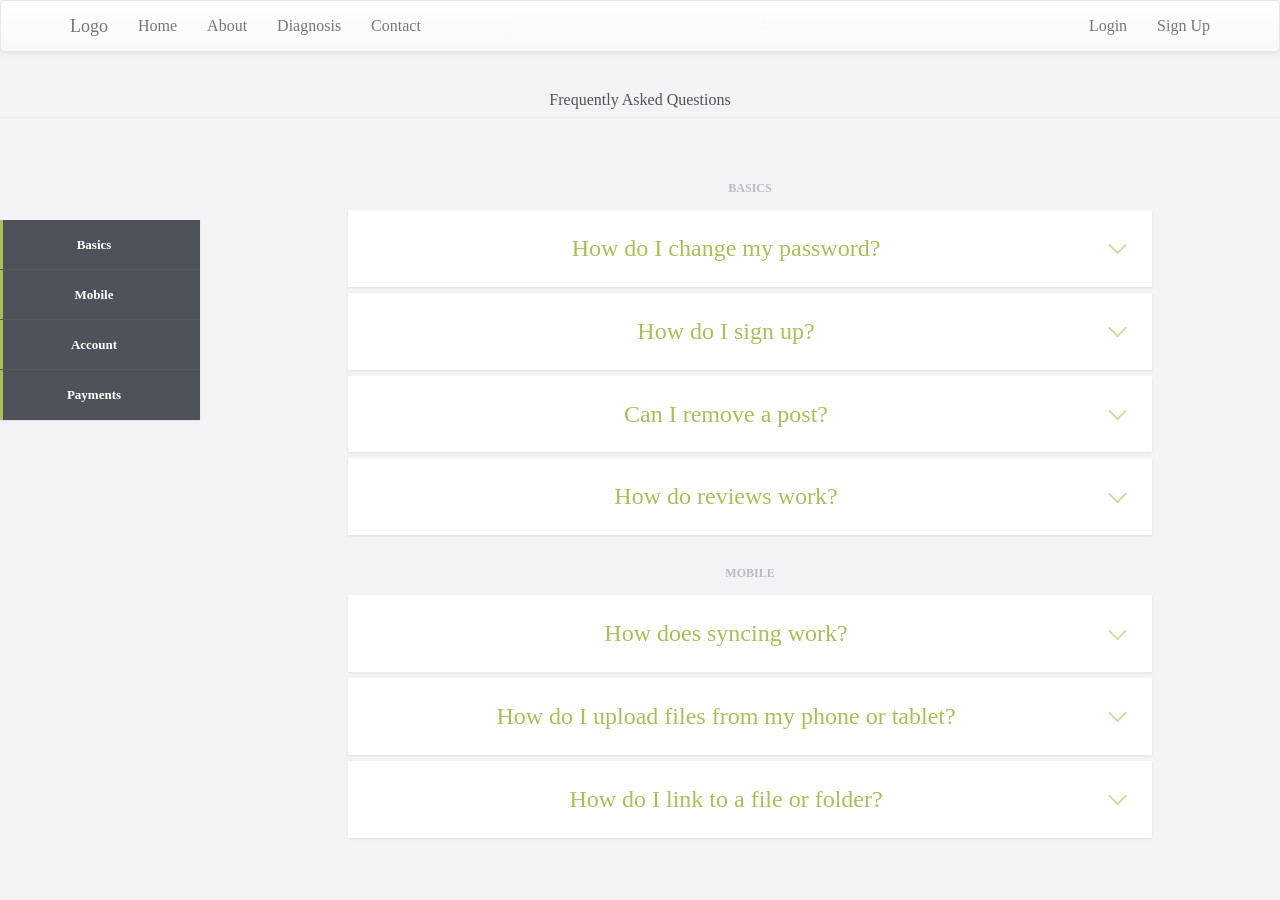
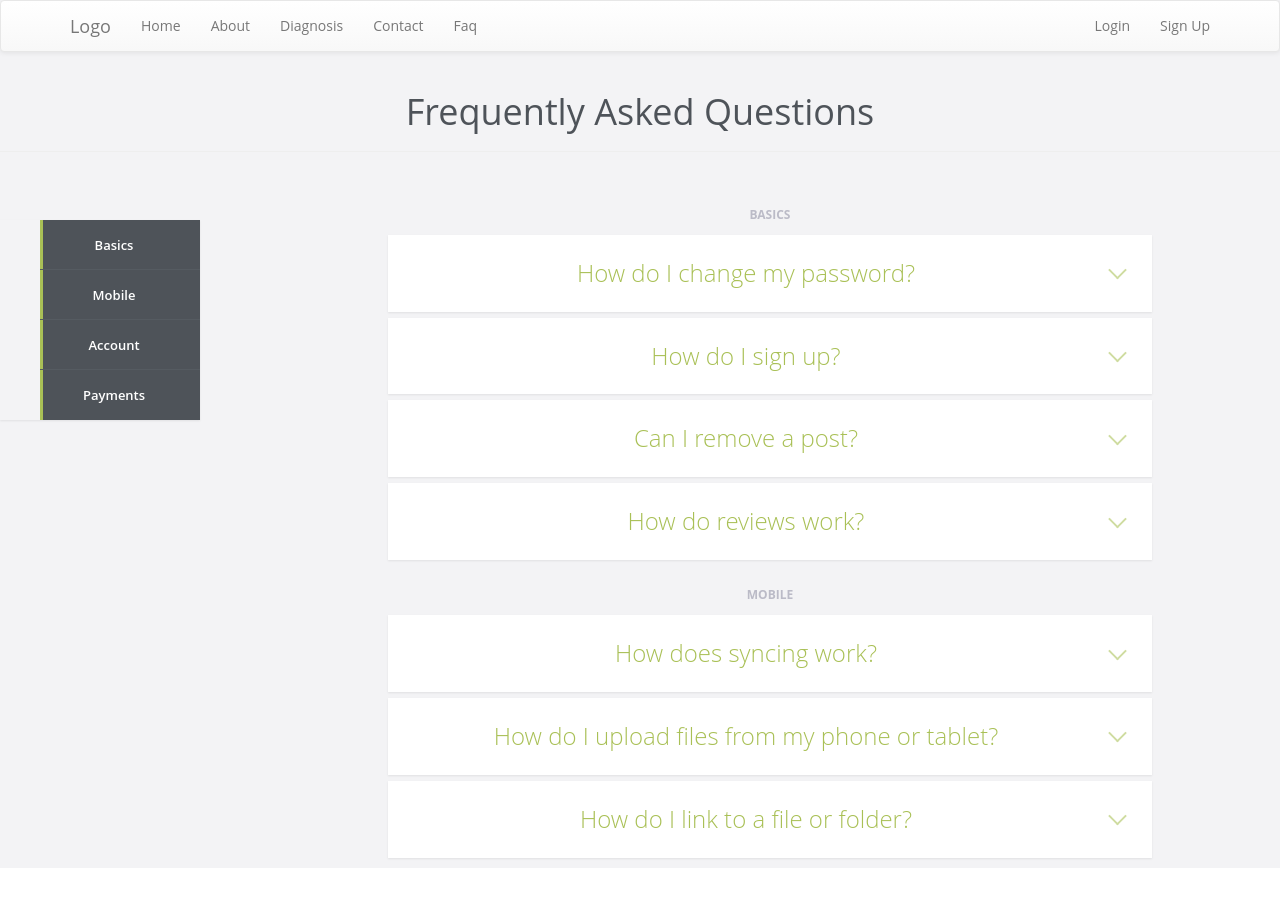
Before and after one commit to Cs-691/NewUI, a React (Create React App) app: page /faq in a window 1280 px wide. Shown: the top 900 px of the page. Built offline with nearby package versions, Linux system fonts and the light colour scheme.

Commit message:
fix styling issue and add faq option in nav bar

```diff
--- a/src/Components/NavBarLoggedIn/NavBarLoggedIn.js
+++ b/src/Components/NavBarLoggedIn/NavBarLoggedIn.js
@@ -54,6 +54,9 @@ OnLogin()
       <NavItem eventKey={4} href="/contact">
         Contact
       </NavItem>
+      <NavItem eventKey={5} href="/faq">
+        Faq
+      </NavItem>
 
     </Nav>
 
--- a/src/Components/NavBarLoggedOut/NavBarLoggedOut.js
+++ b/src/Components/NavBarLoggedOut/NavBarLoggedOut.js
@@ -44,6 +44,9 @@ this.props.logout();
     <NavItem eventKey={4} href="/contact">
       Contact
     </NavItem>
+    <NavItem eventKey={5} href="/faq">
+        Faq
+      </NavItem>
 
   </Nav>
 
--- a/src/Containers/Pages/FaqPage/FaqPage.js
+++ b/src/Containers/Pages/FaqPage/FaqPage.js
@@ -56,7 +56,7 @@ class FaqPage extends Component {
 
     return (
 
-      <div>
+      <div id="faqPage">
 
         <NavigationBar />
         <PageHeader>
--- a/src/Containers/Pages/FaqPage/css/reset.css
+++ b/src/Containers/Pages/FaqPage/css/reset.css
@@ -3,32 +3,12 @@
    License: none (public domain)
 */
 
-html, body, div, span, applet, object, iframe,
-h1, h2, h3, h4, h5, h6, p, blockquote, pre,
-a, abbr, acronym, address, big, cite, code,
-del, dfn, em, img, ins, kbd, q, s, samp,
-small, strike, strong, sub, sup, tt, var,
-b, u, i, center,
-dl, dt, dd, ol, ul, li,
-fieldset, form, label, legend,
-table, caption, tbody, tfoot, thead, tr, th, td,
-article, aside, canvas, details, embed,
-figure, figcaption, footer, header, hgroup,
-menu, nav, output, ruby, section, summary,
-time, mark, audio, video {
-	margin: 0;
-	padding: 0;
-	border: 0;
-	font-size: 100%;
-	font: inherit;
-	vertical-align: baseline;
-}
 /* HTML5 display-role reset for older browsers */
 article, aside, details, figcaption, figure,
 footer, header, hgroup, menu, nav, section, main {
 	display: block;
 }
-body {
+#faqPage {
 	line-height: 1;
 }
 ol, ul {
--- a/src/Containers/Pages/FaqPage/css/style.css
+++ b/src/Containers/Pages/FaqPage/css/style.css
@@ -5,8 +5,7 @@ Primary style
 
 -------------------------------- */
 
-@import url(
-  'http://fonts.googleapis.com/css?family=Open+Sans:400,300,600,700');
+
 *, *::after, *::before {
   -webkit-box-sizing: border-box;
   -moz-box-sizing: border-box;
@@ -17,13 +16,13 @@ Primary style
   content: '';
 }
 
-body {
+#faqPage {
   font-size: 100%;
   font-family: "Open Sans", sans-serif;
   color: #4e5359;
   background-color: #f3f3f5;
 }
-body::after {
+#faqPage::after {
   /* overlay layer visible on small devices when the right panel slides in */
   position: fixed;
   top: 0;
@@ -37,7 +36,7 @@ body::after {
   -moz-transition: opacity .3s 0s, visibility 0s .3s;
   transition: opacity .3s 0s, visibility 0s .3s;
 }
-body.cd-overlay::after {
+#faqPage.cd-overlay::after {
   visibility: visible;
   opacity: 1;
   -webkit-transition: opacity .3s 0s, visibility 0s 0s;
@@ -45,7 +44,7 @@ body.cd-overlay::after {
   transition: opacity .3s 0s, visibility 0s 0s;
 }
 @media only screen and (min-width: 768px) {
-  body::after {
+  #faqPage::after {
     display: none;
   }
 }
@@ -81,7 +80,6 @@ header h1 {
   }
   header h1 {
     font-size: 36px;
-    font-size: 2.25rem;
     font-weight: 300;
   }
 }
@@ -148,7 +146,6 @@ header h1 {
   }
   .cd-faq-categories a {
     font-size: 13px;
-    font-size: 0.8125rem;
     font-weight: 600;
     padding-left: 24px;
     padding: 0 24px;
@@ -270,61 +267,8 @@ header h1 {
   }
 }
 
-.cd-close-panel {
-  position: fixed;
-  top: 5px;
-  right: -100%;
-  display: block;
-  height: 40px;
-  width: 40px;
-  overflow: hidden;
-  text-indent: 100%;
-  white-space: nowrap;
-  z-index: 2;
-  /* Force Hardware Acceleration in WebKit */
-  -webkit-transform: translateZ(0);
-  -moz-transform: translateZ(0);
-  -ms-transform: translateZ(0);
-  -o-transform: translateZ(0);
-  transform: translateZ(0);
-  -webkit-backface-visibility: hidden;
-  backface-visibility: hidden;
-  -webkit-transition: right 0.4s;
-  -moz-transition: right 0.4s;
-  transition: right 0.4s;
-}
-.cd-close-panel::before, .cd-close-panel::after {
-  /* close icon in CSS */
-  position: absolute;
-  top: 16px;
-  left: 12px;
-  display: inline-block;
-  height: 3px;
-  width: 18px;
-  background: #6c7d8e;
-}
-.cd-close-panel::before {
-  -webkit-transform: rotate(45deg);
-  -moz-transform: rotate(45deg);
-  -ms-transform: rotate(45deg);
-  -o-transform: rotate(45deg);
-  transform: rotate(45deg);
-}
-.cd-close-panel::after {
-  -webkit-transform: rotate(-45deg);
-  -moz-transform: rotate(-45deg);
-  -ms-transform: rotate(-45deg);
-  -o-transform: rotate(-45deg);
-  transform: rotate(-45deg);
-}
-.cd-close-panel.move-left {
-  right: 2%;
-}
-@media only screen and (min-width: 768px) {
-  .cd-close-panel {
-    display: none;
-  }
-}
+
+
 
 .cd-faq-group {
   /* hide group not selected */
@@ -344,7 +288,6 @@ header h1 {
 .cd-faq-group .cd-faq-title h2 {
   text-transform: uppercase;
   font-size: 12px;
-  font-size: 0.75rem;
   font-weight: 700;
   color: #bbbbc7;
 }
@@ -384,7 +327,6 @@ header h1 {
 @media only screen and (min-width: 768px) {
   .cd-faq-trigger {
     font-size: 24px;
-    font-size: 1.5rem;
     font-weight: 300;
     margin: 0;
     padding: 24px 72px 24px 24px;
@@ -439,7 +381,6 @@ header h1 {
 
 .cd-faq-content p {
   font-size: 14px;
-  font-size: 0.875rem;
   line-height: 1.4;
   color: #6c7d8e;
 }
```
